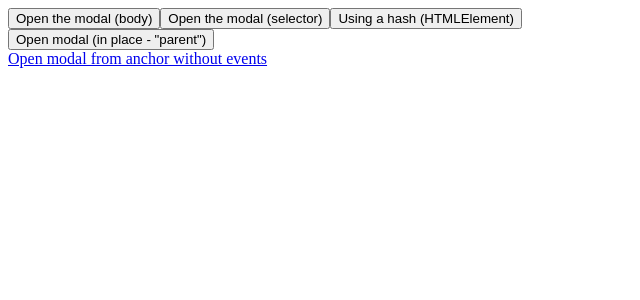
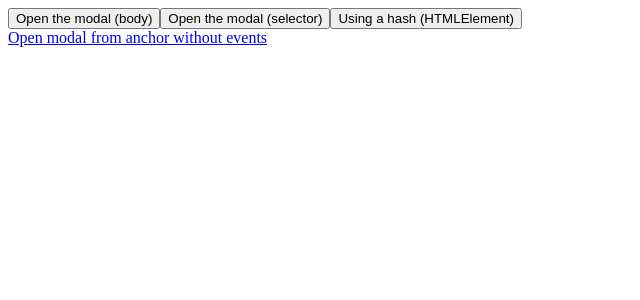
Before and after one commit to wethegit/react-modal, a React (Vite) app: page / in a window 1280 px wide. Shown: the top 300 px of the page, without its empty margins (0-640 px from the left). Built offline with nearby package versions, Linux system fonts and the light colour scheme.

Commit message:
WIP - Removed render to same parent, can use ref/selecter to pass any element

```diff
--- a/src/lib/components/modal/modal.tsx
+++ b/src/lib/components/modal/modal.tsx
@@ -8,7 +8,7 @@ import { classnames } from "../../../utils/classnames"
 import styles from "./modal.module.scss"
 export interface ModalProps extends ModalInnerProps {
   /**
-   * If provided, the modal will be appended to the provided element instead of being rendered in place.
+   * If provided, the modal will be appended to the provided element instead of being rendered in body
    * @defaultValue defaults to document.body
    **/
   renderTo?: string | HTMLElement
@@ -16,8 +16,6 @@ export interface ModalProps extends ModalInnerProps {
 
 const getModalRoot = (renderTo?: string | HTMLElement) => {
   if (typeof renderTo === "string") {
-    if (renderTo === "parent") return
-
     return document.querySelector(renderTo) || document.body
   }
 
--- a/src/main.tsx
+++ b/src/main.tsx
@@ -62,34 +62,6 @@ function ModalWithSelector() {
   )
 }
 
-function ModalRenderInPlace() {
-  const triggerButton = useRef(null)
-  const { isOpen, toggle } = useModal({
-    triggerRef: triggerButton,
-  })
-
-  return (
-    <>
-      {/* `triggerRef` allows the focus to shift to whatever triggered the modal, on close. */}
-      <button ref={triggerButton} onClick={toggle}>
-        Open modal (in place - &quot;parent&quot;)
-      </button>
-
-      {isOpen && (
-        <Modal renderTo={"parent"}>
-          <ModalBackdrop onClick={toggle} className={styles.CustomModalOverlay} />
-          <ModalContent className={classnames([styles.CustomModalContent])}>
-            <button onClick={toggle} className={styles.CustomModalClose}>
-              Close
-            </button>
-            <p>Voluptate Lorem ut minim excepteur sit fugiat anim magna aliquip.</p>
-          </ModalContent>
-        </Modal>
-      )}
-    </>
-  )
-}
-
 function ModalWithHash() {
   const triggerButton = useRef(null)
   const modalRootRef = useRef(null)
@@ -126,7 +98,6 @@ function App() {
       <CustomModal />
       <ModalWithSelector />
       <ModalWithHash />
-      <ModalRenderInPlace />
       <div className="modal-selector"></div>
       <a href="#modal-with-hash">Open modal from anchor without events</a>
     </>
```
